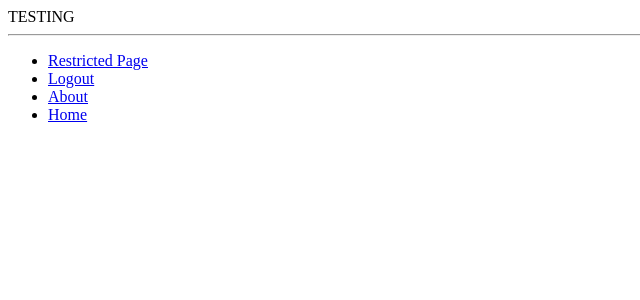
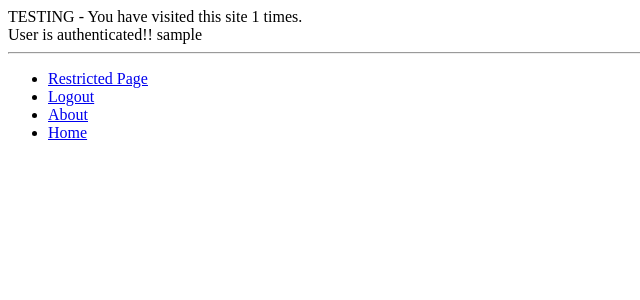
Before and after one commit to cwatson-dev/policy-tracker, a Django app: page / in a window 1280 px wide. Shown: the top 300 px of the page, without its empty margins (0-640 px from the left). Run offline with Django 3.2, Linux system fonts and the light colour scheme; the visitor is signed in with stand-in values (Sample User, id 1).

Commit message:
Updated README to represent changes. Provided basic instructions and guidance on app. Adjusted home.html file to show User's visits and if the user has been logged in.

```diff
--- a/policy_tracker_app/views.py
+++ b/policy_tracker_app/views.py
@@ -78,7 +78,7 @@ def restricted(request):
 @login_required
 def user_logout(request):
     logout(request)
-    return HttpResponseRedirect(reverse('index'))
+    return HttpResponseRedirect(reverse('home'))
 
 def get_server_side_cookie(request, cookie, default_val=None):
     val = request.session.get(cookie)
--- a/templates/policy_tracker/home.html
+++ b/templates/policy_tracker/home.html
@@ -7,7 +7,11 @@
 
 	{% block body_block %}
 		<div>
-        TESTING
+        TESTING - You have visited this site {{ visits }} times.
 		</div>
+		{% if user.is_authenticated %}
+			User is authenticated!!
+			{{ user.username}}
+		{% endif %}
 
 	{% endblock %}
```
Also changed, not shown: README.md.
